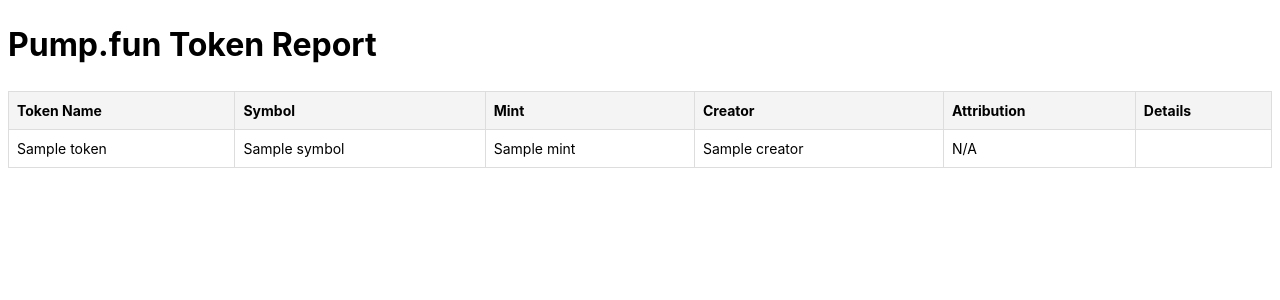
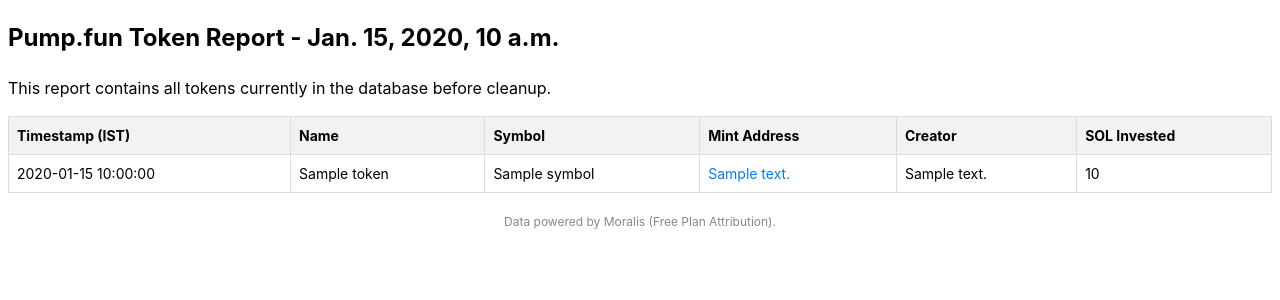
Before and after one commit to vigneshvetrivel8/pump-fun-django-app-2, a Django app: template pumplistener/templates/pumplistener/email_report.html in a window 1280 px wide. Shown: the top 300 px of the page. Run offline with Django 5.2, Linux system fonts and the light colour scheme; the template is opened without the code that fills it: most values are stand-ins (such as "Sample title", 1, 10 or a date in 2020); data that the repository does not hold is empty; parts of the project's set-up code (start-up, migrations or seed data) failed here and were passed over.

Commit message:
Updated email_report.html

```diff
--- a/pumplistener/templates/pumplistener/email_report.html
+++ b/pumplistener/templates/pumplistener/email_report.html
@@ -297,7 +297,7 @@
 <!-- ################################################################################################################### -->
 
 <!-- Code 5:ChatGpt -->
-<!-- {% load tz %}
+{% load tz %}
 <!DOCTYPE html>
 <html>
 <head>
@@ -373,88 +373,6 @@
         Data powered by <a href="https://moralis.com" target="_blank">Moralis</a> (Free Plan Attribution).
     </p>
 </body>
-</html> -->
+</html>
 
 <!-- ################################################################################################################### -->
-
-<!-- code 6:ChatGpt -->
-{% load tz %}
-<!DOCTYPE html>
-<html>
-<head>
-    <title>Pump.fun Token Report</title>
-    <style>
-        body { font-family: -apple-system, BlinkMacSystemFont, "Segoe UI", Roboto, Helvetica, Arial, sans-serif; line-height: 1.5; }
-        table { border-collapse: collapse; width: 100%; font-size: 14px; }
-        th, td { border: 1px solid #ddd; padding: 8px; text-align: left; }
-        th { background-color: #f4f4f4; }
-        .details-cell { background-color: #fafafa; padding: 10px; }
-    </style>
-</head>
-<body>
-    <h1>Pump.fun Token Report</h1>
-
-    <table>
-        <thead>
-            <tr>
-                <th>Token Name</th>
-                <th>Symbol</th>
-                <th>Mint</th>
-                <th>Creator</th>
-                <th>Attribution</th>
-                <th>Details</th>
-            </tr>
-        </thead>
-        <tbody>
-            {% for token in tokens %}
-                <tr {% if token.is_from_watchlist %}style="background-color: #fff3cd;"{% endif %}>
-                    <td>{{ token.name }}</td>
-                    <td>{{ token.symbol }}</td>
-                    <td>{{ token.mint }}</td>
-                    <td>{{ token.creator }}</td>
-                    <td>
-                        {% if token.attribution == "helius" %}
-                            Helius API
-                        {% elif token.attribution == "moralis" %}
-                            Moralis API
-                        {% else %}
-                            N/A
-                        {% endif %}
-                    </td>
-                    <td>
-                        {% if token.is_from_watchlist and token.data_points.all %}
-                            <div class="details-cell">
-                                <strong>5-Minute Data Log:</strong>
-                                <ul>
-                                    {% for point in token.data_points.all %}
-                                        <li>
-                                            <strong>{{ point.timestamp|timezone:"Asia/Kolkata"|date:"H:i:s" }} - </strong>
-
-                                            {% if point.attribution == "helius" %}
-                                                Count: {{ point.data.data.result.value|length }}
-
-                                            {% elif point.attribution == "moralis" %}
-                                                {% if point.data.fullyDilutedValue %}
-                                                    Fully Diluted Value: {{ point.data.fullyDilutedValue }}
-                                                {% else %}
-                                                    No FDV available
-                                                {% endif %}
-
-                                            {% elif point.attribution == "holders" %}
-                                                <pre>{{ point.data|safe }}</pre>
-
-                                            {% else %}
-                                                <pre>{{ point.data|safe }}</pre>
-                                            {% endif %}
-                                        </li>
-                                    {% endfor %}
-                                </ul>
-                            </div>
-                        {% endif %}
-                    </td>
-                </tr>
-            {% endfor %}
-        </tbody>
-    </table>
-</body>
-</html>
```
